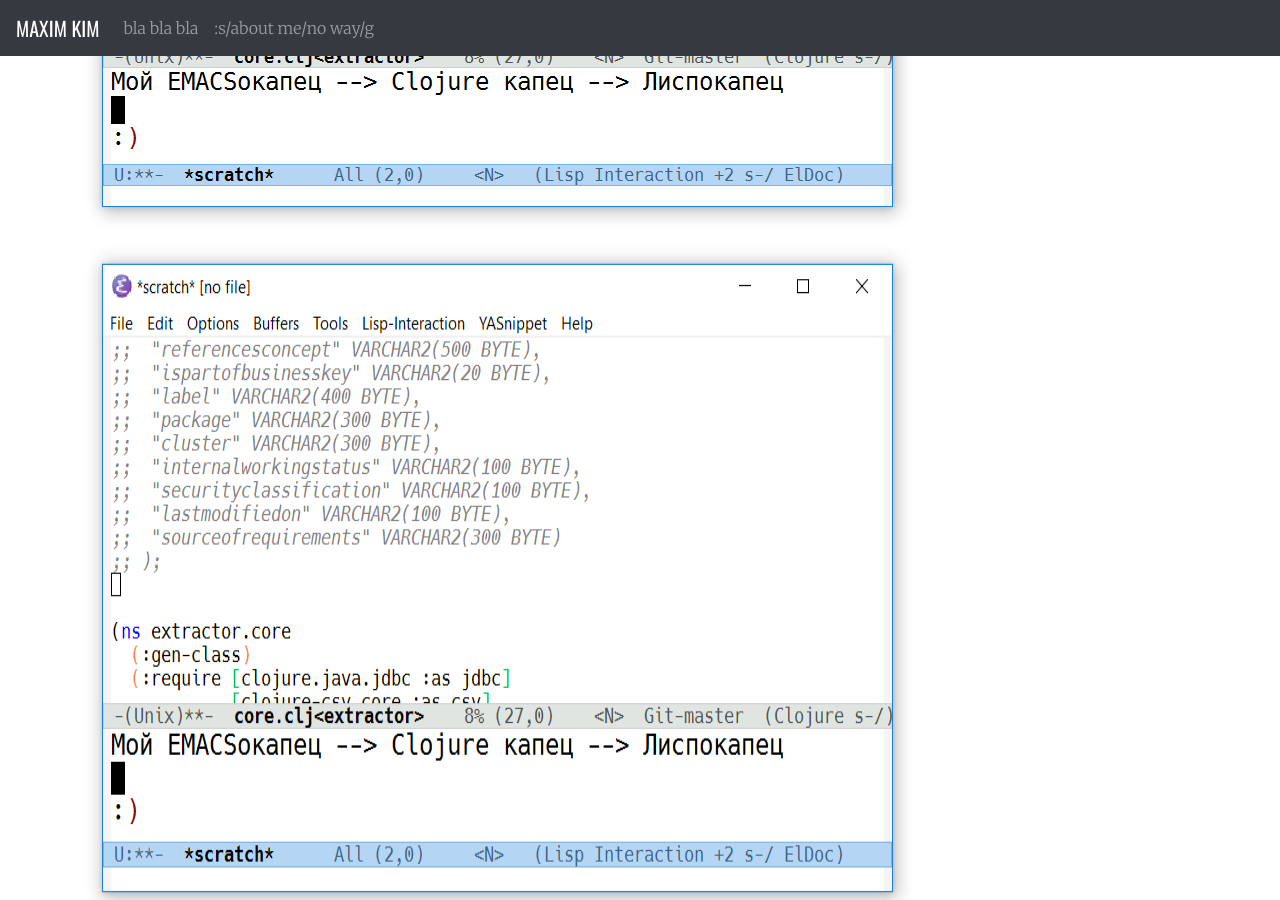
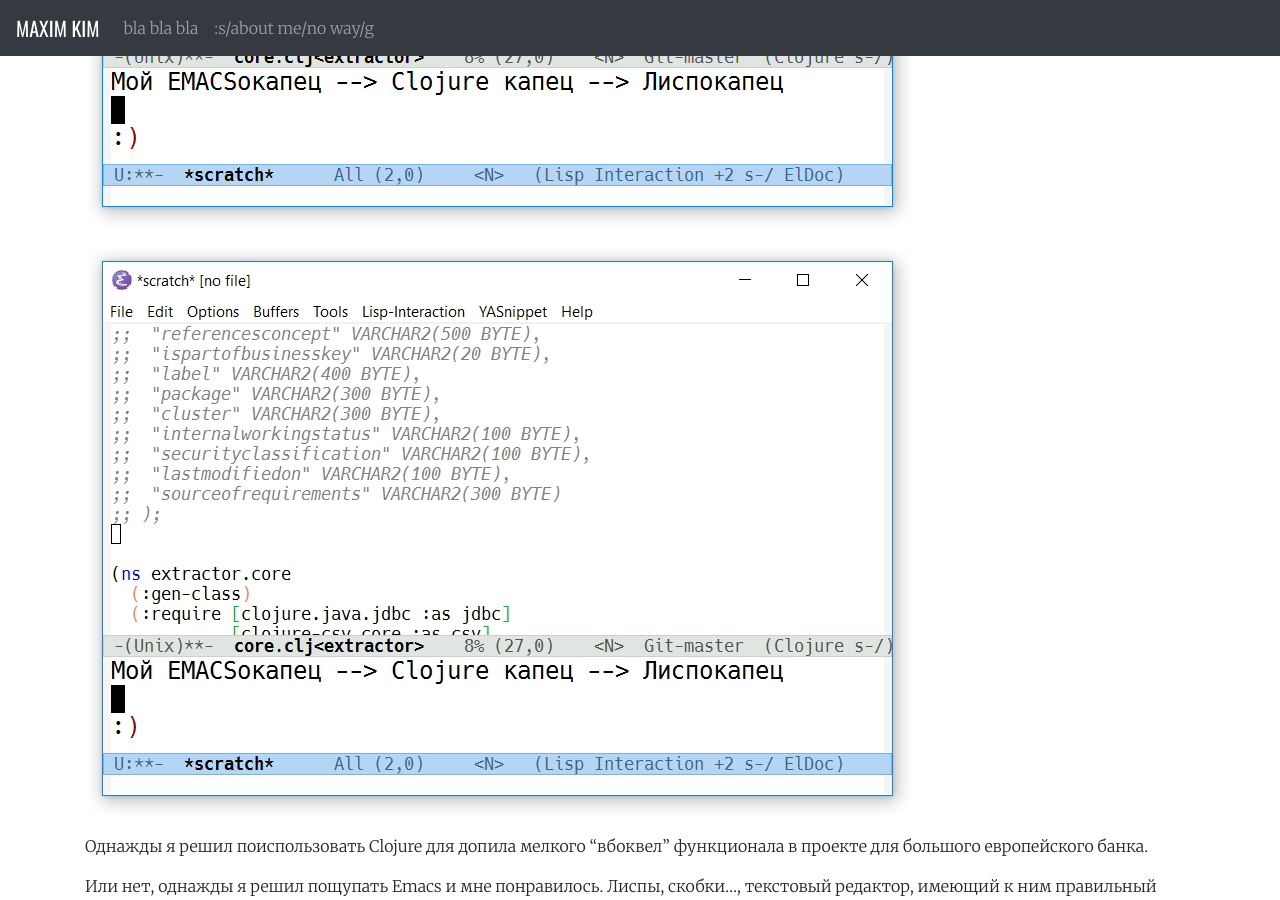
Before and after one commit to habamax/habamax.github.io, a Jekyll site: the page built from _posts/2018-11-23-tools-and-programming-languages.md, in a window 1280 px wide and 900 px high, scrolled down 567 px. Built offline with Jekyll 4.4.1, drawn with Linux system fonts in a browser that asks for light colours; nearby versions of some CDN libraries; comment, search, counter and statistics services are not loaded.

Commit message:
continue with pics

```diff
--- a/_posts/2018-11-23-tools-and-programming-languages.md
+++ b/_posts/2018-11-23-tools-and-programming-languages.md
@@ -3,11 +3,10 @@
 title: Бытие определяет сознание или инструменты vs языки программирования
 ---
 
-<!-- ![Emacs screenshot](/assets/images/2018-11-23_12-28-44.png) -->
+![Emacs screenshot](/assets/images/2018-11-23_12-28-44.png)
 
-<img src="/assets/images/2018-11-23_12-28-44.png">
 
-<img src="/assets/images/2018-11-23_12-28-44.png" width="829" height="673">
+![Emacs screenshot](/assets/images/2018-11-23_12-28-44.jpg)
 
 Однажды я решил поиспользовать Clojure для допила мелкого "вбоквел"
 функционала в проекте для большого европейского банка.
```
Also changed, not shown: assets/images/2018-11-23_12-28-44.jpg (added).
